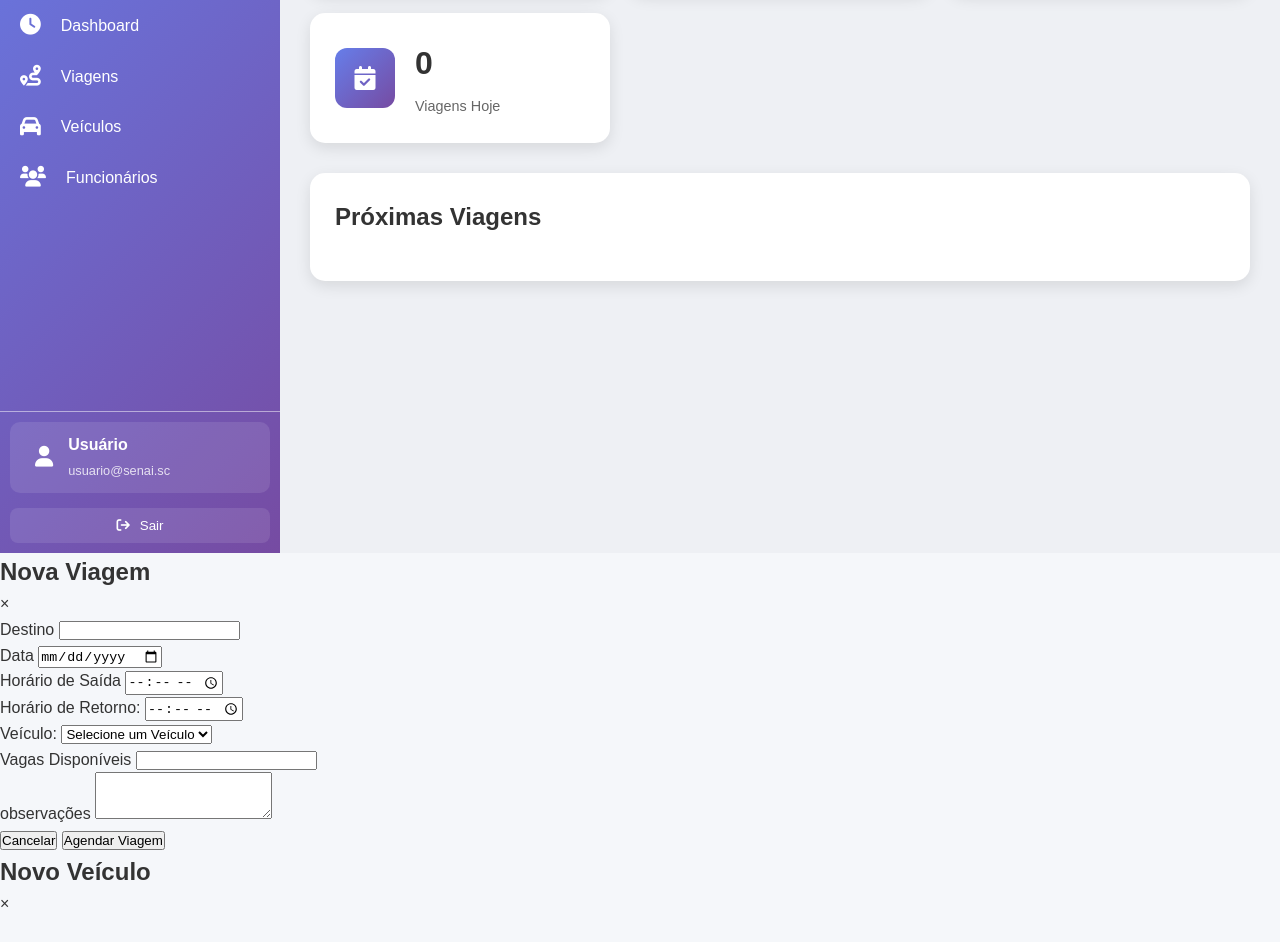
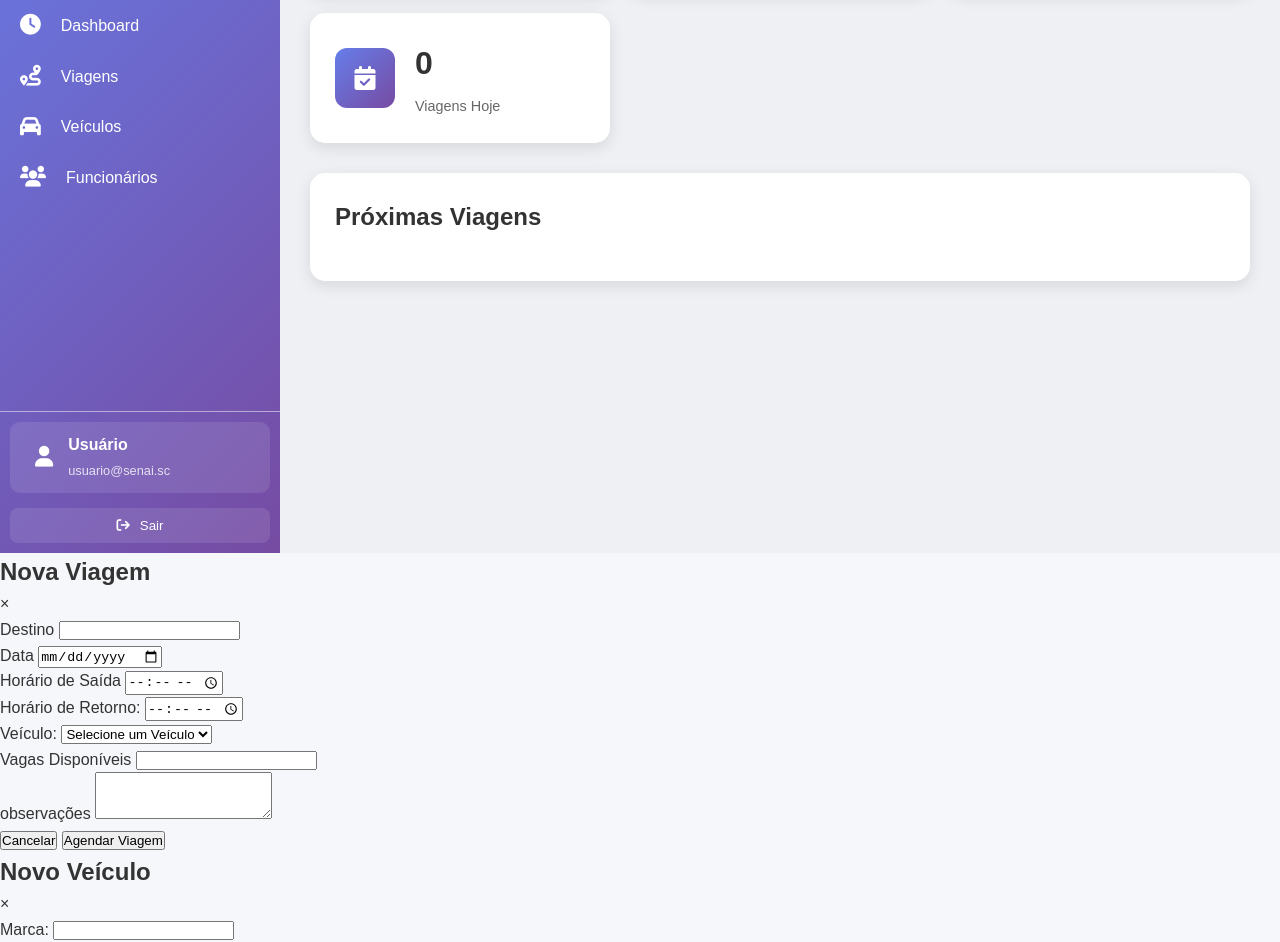
Before and after one commit to t0b1sm/SA_FROTAS, a plain HTML site: page frontend/src/dashboard.html in a window 1280 px wide. Shown: the part 247-1189 px from the top of the page. Before the commit the page ends 1164 px from the top, so only its background shows below. Drawn offline with Linux system fonts and the light colour scheme; no server answers.

Commit message:
fim aula 28

```diff
--- a/frontend/src/dashboard.html
+++ b/frontend/src/dashboard.html
@@ -263,11 +263,17 @@
                 <span class="close" onclick="fecharModal('modalVeiculo')">&times;</span>
             </div>
             <form action="formVeiculo">
+                <div class="form-row">
+                    <div class="form-group">
+                        <label for="marca">Marca:</label>
+                        <input type="text" id="marca" required>
+                    </div>
+                </div>
 
             </form>
 
         </div>
     </div>
-
+    <script src="../assets/js/dashboard.js"></script>
 </body>
 </html>
```
Also changed, not shown: frontend/src/index.html (+1 -0 lines), frontend/src/register.html (+1 -1 lines).
